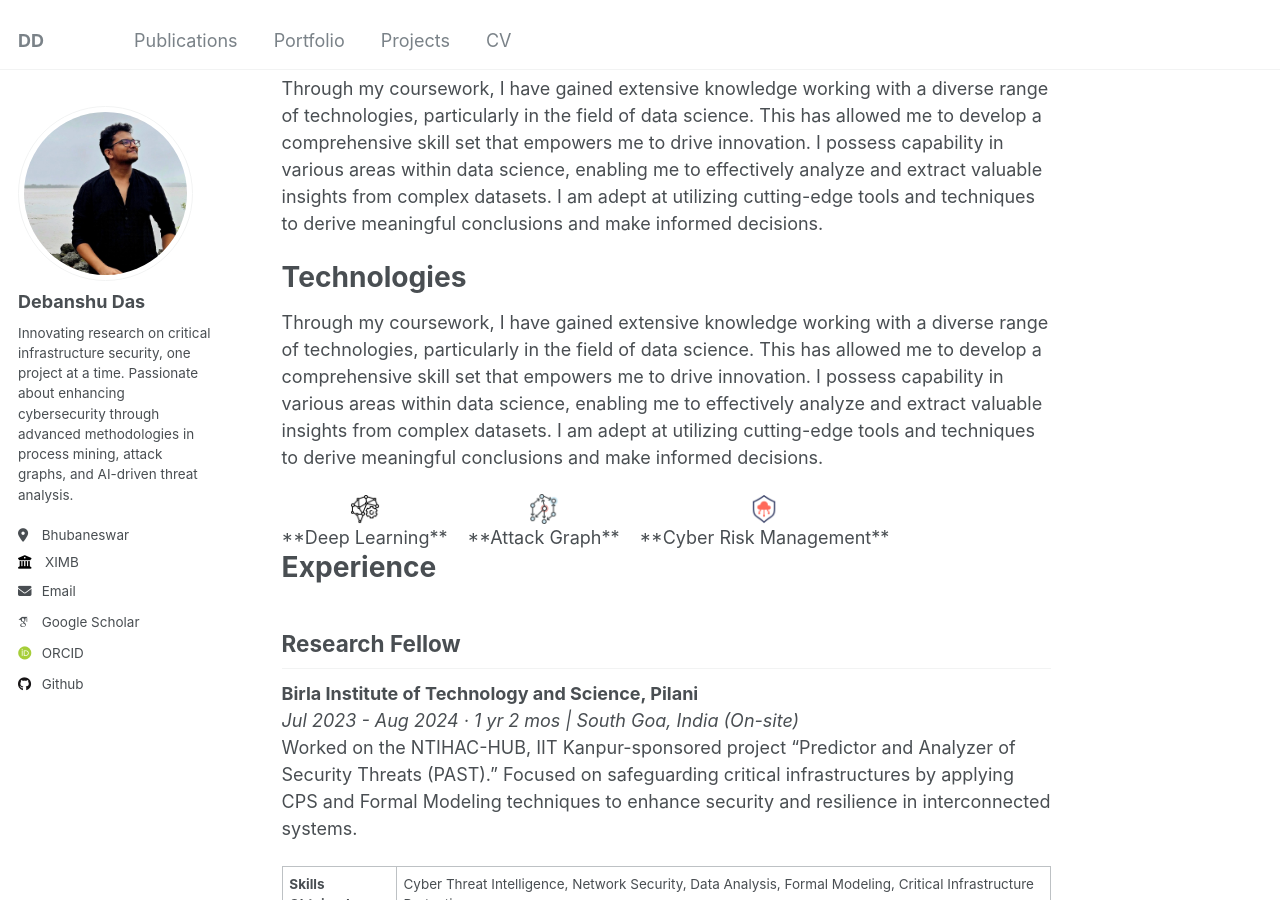
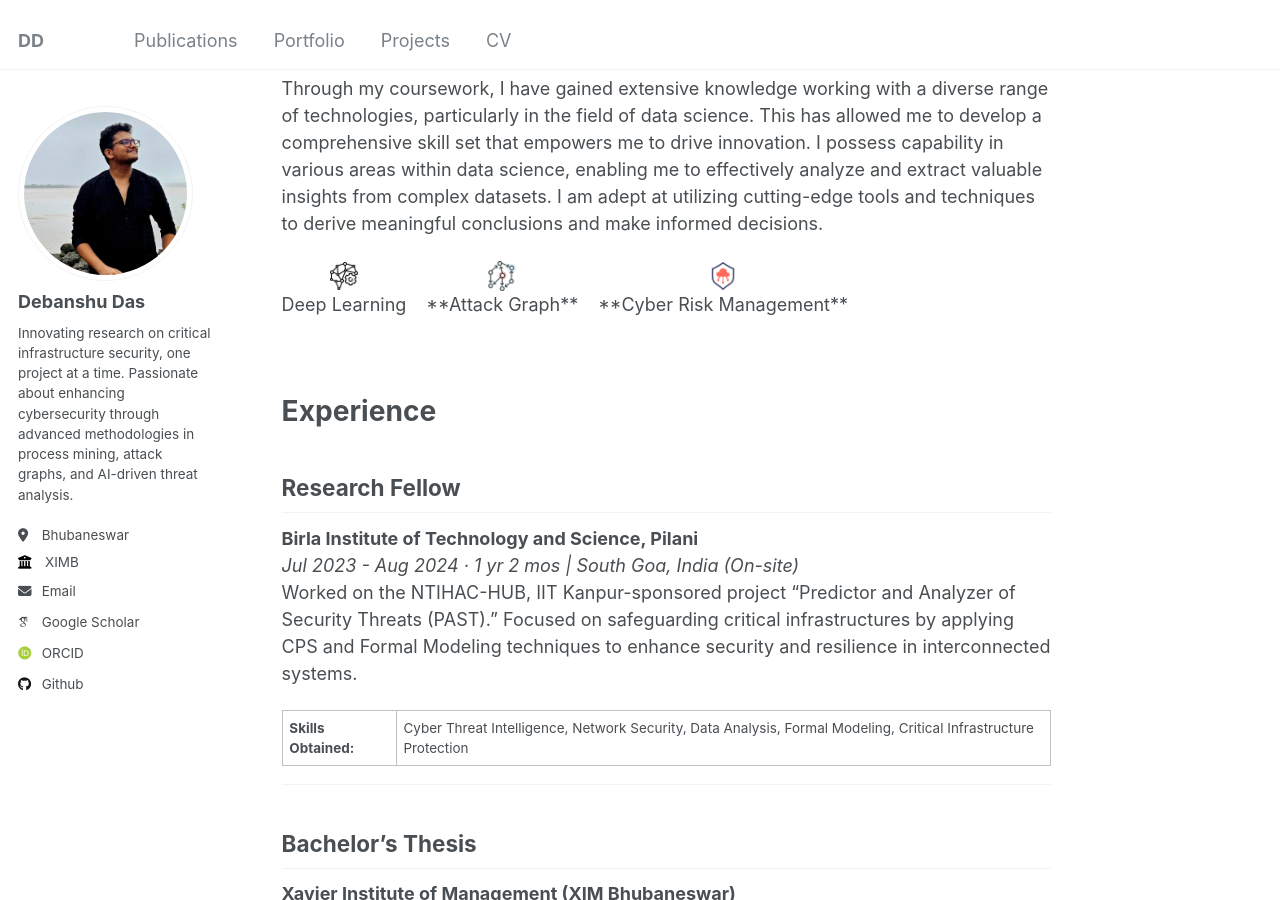
Before and after one commit to DebanshuCS/DDAcademia, a Jekyll site: the page built from _pages/about.md, in a window 1280 px wide and 900 px high, scrolled down 333 px. Built offline with Jekyll 4.4.1, drawn with Linux system fonts in a browser that asks for light colours; some web fonts are replaced.

```diff
--- a/_pages/about.md
+++ b/_pages/about.md
@@ -9,10 +9,6 @@
 
 Greetings, I am a recent graduate from the School of Computer Science at XIM University. Currently, I am engaged in a Sponsored Research Fellowship at BITS Pilani, Goa Campus. I extend a warm welcome to you as you peruse my portfolio. My primary area of specialization lies within the field of Data Science, where I have dedicated significant time and effort to honing my expertise. I am excited to showcase the depth of my knowledge and the breadth of my experience in this dynamic field. Thank you for taking the time to explore my portfolio; I trust it will offer valuable insights into my accomplishments.
 
-**Technologies**
-======
-
-Through my coursework, I have gained extensive knowledge working with a diverse range of technologies, particularly in the field of data science. This has allowed me to develop a comprehensive skill set that empowers me to drive innovation. I possess capability in various areas within data science, enabling me to effectively analyze and extract valuable insights from complex datasets. I am adept at utilizing cutting-edge tools and techniques to derive meaningful conclusions and make informed decisions.
 
 **Technologies**
 ======
@@ -22,7 +18,7 @@
 <div style="display: flex; align-items: center; gap: 20px;">
     <div style="text-align: center;">
         <img src="images/deep-learning.png" alt="Deep Learning Icon" width="30"/>
-        <div>**Deep Learning**</div>
+        <div>Deep Learning</div>
     </div>
     <div style="text-align: center;">
         <img src="images/Attack graph.png" alt="Attack Graph Icon" width="30"/>
@@ -33,6 +29,8 @@
         <div>**Cyber Risk Management**</div>
     </div>
 </div>
+
+<br/><br/> <!-- Adds two line breaks for extra space -->
 
 **Experience**
 ======
```
